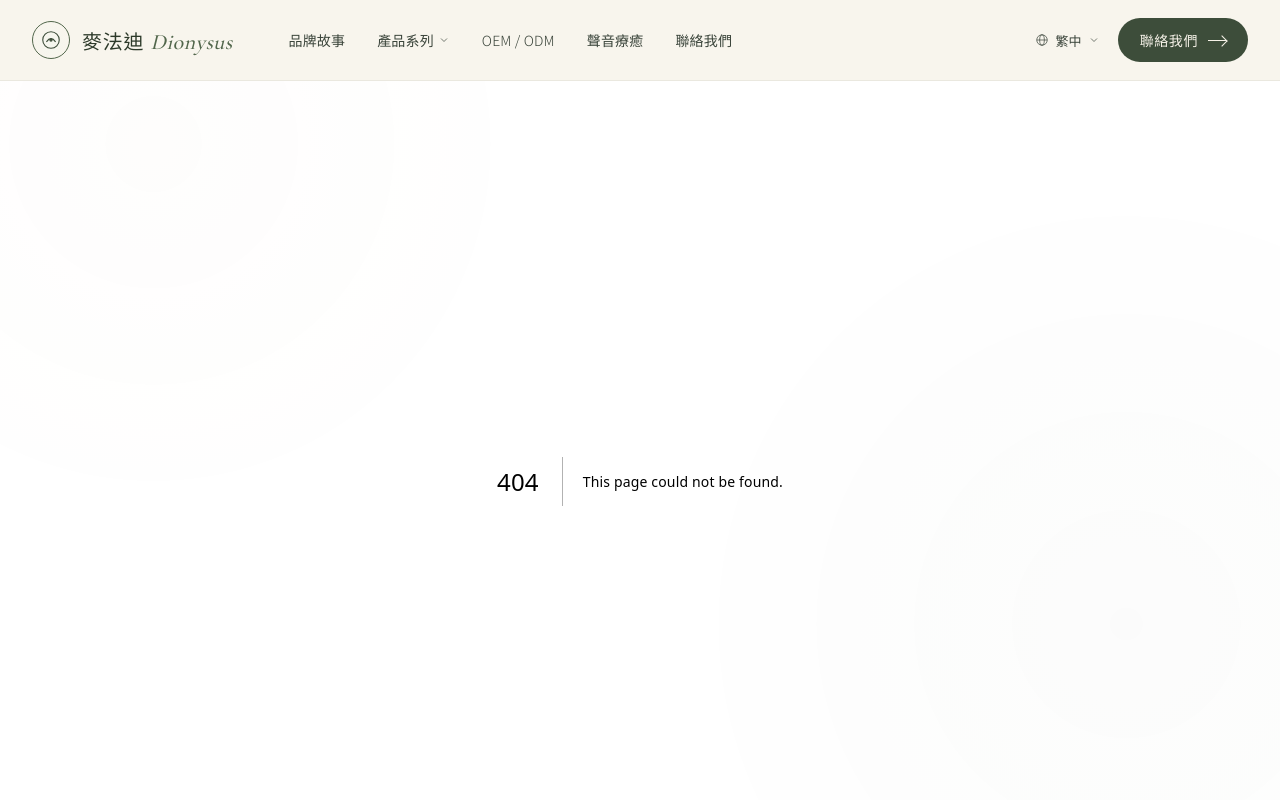
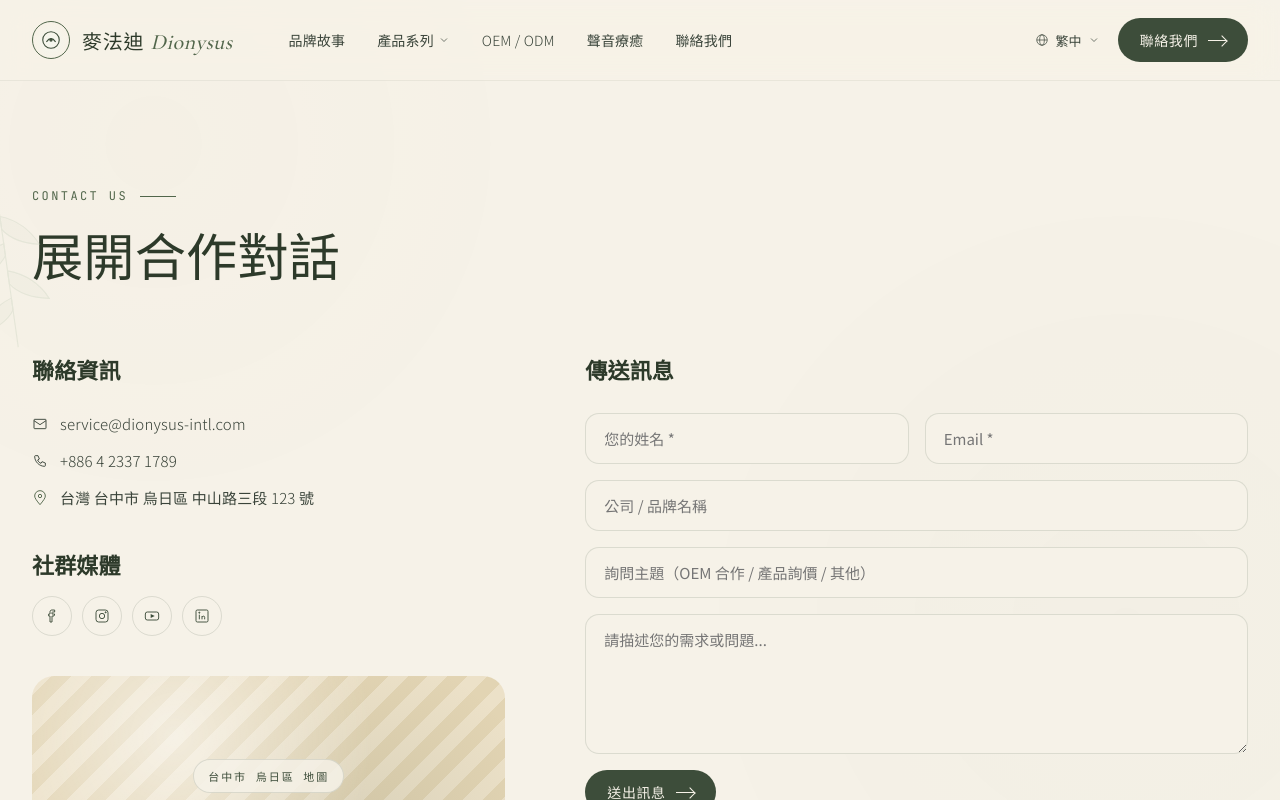
Before and after one commit to zenbuapps/site-diony, a Next.js app: page /contact in a window 1280 px wide. Before the commit this address had no page. Shown: the top 800 px of the page. Built offline with nearby package versions, Linux system fonts and the light colour scheme.

Commit message:
feat: add contact page

```diff
--- /dev/null
+++ b/src/app/contact/page.tsx
@@ -0,0 +1,73 @@
+import type { Metadata } from "next";
+import LeafSprig from "@/components/LeafSprig";
+import ContactForm from "@/components/contact/ContactForm";
+import { IconMail, IconPhone, IconPin, IconFB, IconIG, IconYT, IconLinkedIn } from "@/components/icons";
+
+export const metadata: Metadata = {
+  title: "聯絡我們｜麥法迪 Dionysus",
+  description: "與麥法迪國際聯絡，洽詢 OEM/ODM 合作、產品詢價或其他業務。",
+};
+
+export default function ContactPage() {
+  return (
+    <main>
+      <section style={{ padding: "100px 0 120px", position: "relative", overflow: "hidden" }}>
+        <LeafSprig style={{ position: "absolute", left: -60, top: 80, color: "var(--green-300)" }} scale={1.1} rotate={-8} />
+        <div className="container">
+          <div className="section-eyebrow">Contact Us</div>
+          <h1 style={{ fontFamily: "var(--font-serif)", fontSize: "clamp(40px,4vw,64px)", fontWeight: 500, color: "var(--green-900)", margin: "0 0 20px", lineHeight: 1.2 }}>
+            展開合作對話
+          </h1>
+
+          <div style={{ display: "grid", gridTemplateColumns: "1fr 1.4fr", gap: 80, marginTop: 64 }}>
+            {/* 聯絡資訊 */}
+            <div>
+              <h3 style={{ fontFamily: "var(--font-serif)", fontSize: 22, color: "var(--green-900)", margin: "0 0 28px" }}>聯絡資訊</h3>
+              <div style={{ display: "flex", flexDirection: "column", gap: 16, fontSize: 15, color: "var(--ink-700)" }}>
+                <div style={{ display: "flex", gap: 12, alignItems: "center" }}>
+                  <IconMail /><span>service@dionysus-intl.com</span>
+                </div>
+                <div style={{ display: "flex", gap: 12, alignItems: "center" }}>
+                  <IconPhone /><span>+886 4 2337 1789</span>
+                </div>
+                <div style={{ display: "flex", gap: 12, alignItems: "flex-start" }}>
+                  <span style={{ marginTop: 3, flexShrink: 0, display: "inline-flex", color: "var(--green-700)" }}><IconPin /></span>
+                  <span>台灣 台中市 烏日區 中山路三段 123 號</span>
+                </div>
+              </div>
+
+              <div style={{ marginTop: 40 }}>
+                <h3 style={{ fontFamily: "var(--font-serif)", fontSize: 22, color: "var(--green-900)", margin: "0 0 16px" }}>社群媒體</h3>
+                <div style={{ display: "flex", gap: 10 }}>
+                  {[
+                    { Icon: IconFB, label: "Facebook" },
+                    { Icon: IconIG, label: "Instagram" },
+                    { Icon: IconYT, label: "YouTube" },
+                    { Icon: IconLinkedIn, label: "LinkedIn" },
+                  ].map(({ Icon, label }) => (
+                    <a key={label} href="#" aria-label={label} style={{ width: 40, height: 40, borderRadius: "50%", border: "1px solid var(--line)", display: "grid", placeItems: "center", color: "var(--green-800)", transition: "all .25s" }}>
+                      <Icon />
+                    </a>
+                  ))}
+                </div>
+              </div>
+
+              {/* 地圖 placeholder */}
+              <div style={{ marginTop: 40, height: 200, borderRadius: "var(--radius-lg)", overflow: "hidden" }}>
+                <div className="ph ph--warm" style={{ height: "100%" }}>
+                  <span className="ph__label">台中市 烏日區 地圖</span>
+                </div>
+              </div>
+            </div>
+
+            {/* 表單 */}
+            <div>
+              <h3 style={{ fontFamily: "var(--font-serif)", fontSize: 22, color: "var(--green-900)", margin: "0 0 28px" }}>傳送訊息</h3>
+              <ContactForm />
+            </div>
+          </div>
+        </div>
+      </section>
+    </main>
+  );
+}
--- /dev/null
+++ b/src/components/contact/ContactForm.tsx
@@ -0,0 +1,18 @@
+"use client";
+
+export default function ContactForm() {
+  return (
+    <form className="contact-form" onSubmit={(e) => e.preventDefault()}>
+      <div style={{ display: "grid", gridTemplateColumns: "1fr 1fr", gap: 16 }}>
+        <input type="text" placeholder="您的姓名 *" required />
+        <input type="email" placeholder="Email *" required />
+      </div>
+      <input type="text" placeholder="公司 / 品牌名稱" />
+      <input type="text" placeholder="詢問主題（OEM 合作 / 產品詢價 / 其他）" />
+      <textarea placeholder="請描述您的需求或問題..." rows={5} />
+      <button type="submit" className="btn btn--primary" style={{ alignSelf: "flex-start" }}>
+        送出訊息 <span className="arrow" />
+      </button>
+    </form>
+  );
+}
```
